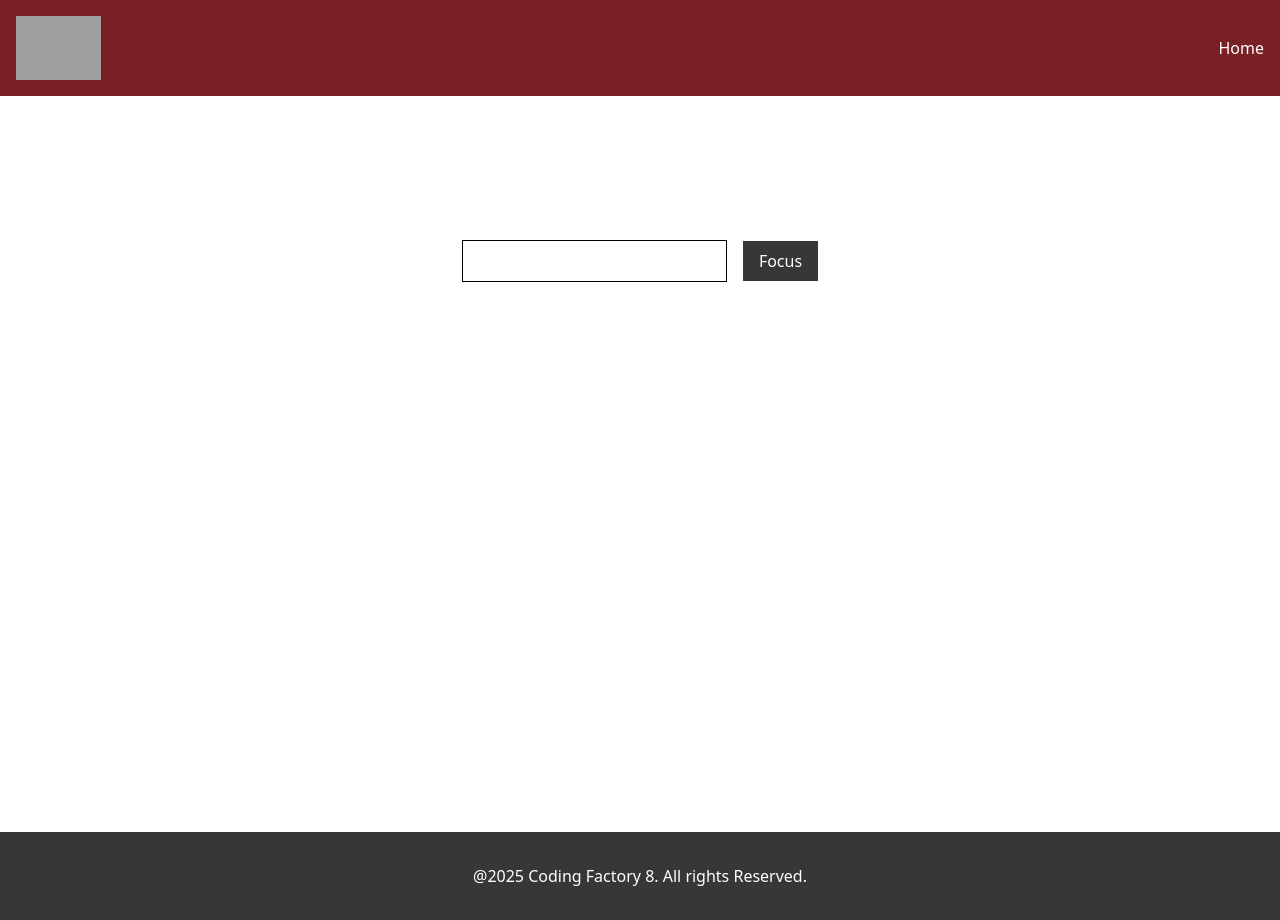
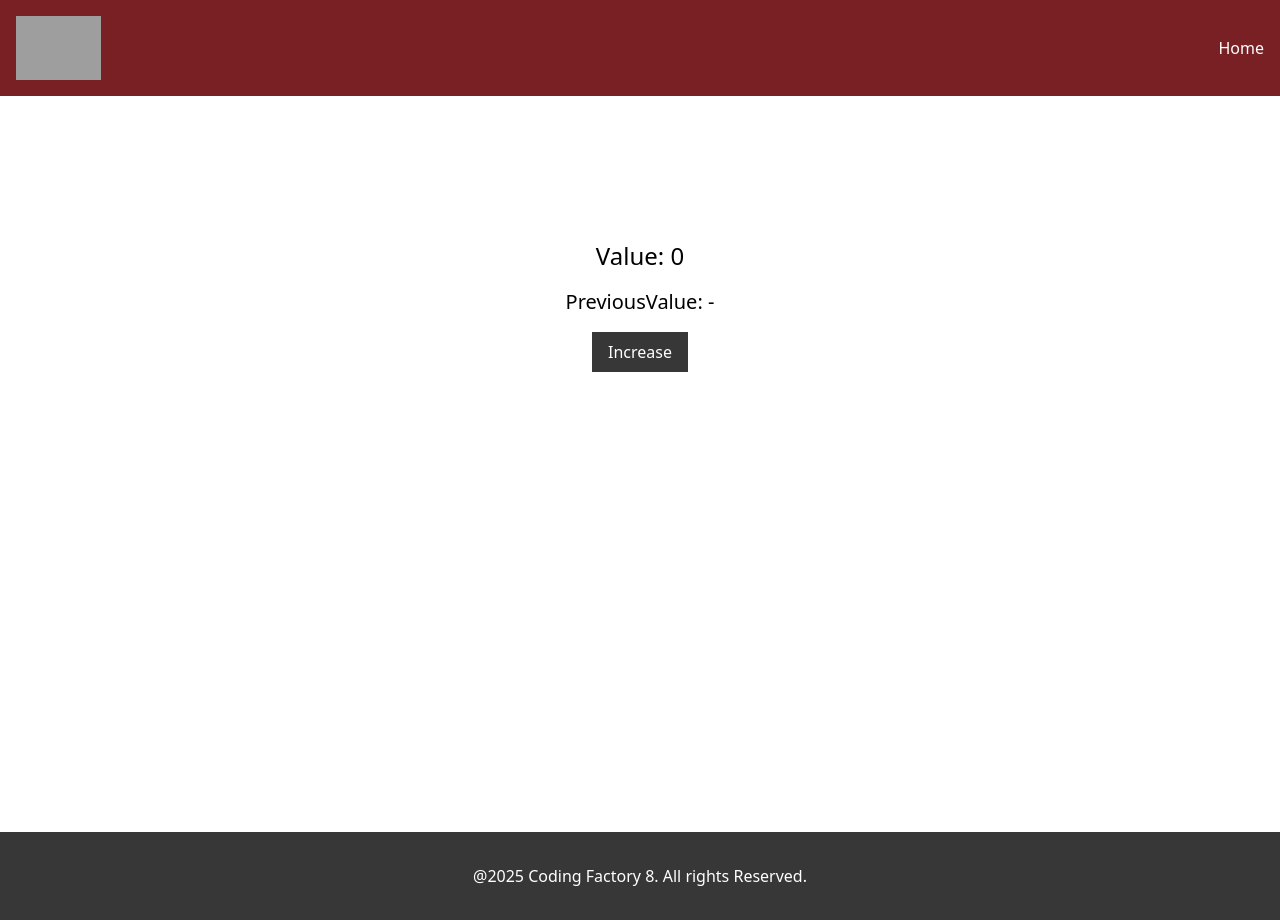
Before and after one commit to Eirini-Triantafyllou/CF8-react-intro, a React (Vite) app: page / in a window 1280 px wide. Built offline with nearby package versions, Linux system fonts and the light colour scheme; grey boxes are pictures that could not be loaded.

Commit message:
feat: add PreviousValue component using ref

```diff
--- a/src/App.tsx
+++ b/src/App.tsx
@@ -6,8 +6,8 @@
 // import ArrowFunctionalComponentWithPropsType from "./components/ArrowFunctionalComponentWithPropsType.tsx";
 // import Card from "./components/Card.tsx";
 import Layout from "./components/Layout.tsx";
-import FocusInput from "./components/FocusInput.tsx";
-// import PreviousValue from "./components/PreviousValue.tsx";
+// import FocusInput from "./components/FocusInput.tsx";
+import PreviousValue from "./components/PreviousValue.tsx";
 // import CounterWithRef from "./components/CounterWithRef.tsx";
 // import WindowSize from "./components/WindowSize.tsx";
 // import NameChangerWithEffect from "./components/NameChangerWithEffect.tsx";
@@ -82,9 +82,9 @@
 
                 {/*<WindowSize />*/}
 
-                <FocusInput />
+                {/*<FocusInput />*/}
 
-                {/*<PreviousValue />*/}
+                <PreviousValue />
 
                 {/*<CounterWithRef />*/}
 
--- /dev/null
+++ b/src/components/PreviousValue.tsx
@@ -0,0 +1,28 @@
+import CounterButton from "./CounterButton.tsx";
+import {useEffect, useRef, useState} from "react";
+
+const PreviousValue = () => {
+    const [count, setCount] = useState(0);
+    const prevCountRef = useRef<number | null>(null);
+
+    useEffect(() => {
+        prevCountRef.current = count;
+        console.log("prevCountRef", prevCountRef.current);
+    }, [count]);
+
+    return (
+        <>
+         <div className="text-center pt-12">
+             <h1 className="text-2xl mb-4"> Value: {count}</h1>
+             <h2 className="text-xl mb-4"> PreviousValue: {prevCountRef.current ?? "-"}</h2>
+             <CounterButton
+                 onClick={() => setCount((prev) => prev + 1)}
+             label="Increase"/>
+         </div>
+        </>
+
+    )
+
+}
+
+export default PreviousValue;
```
